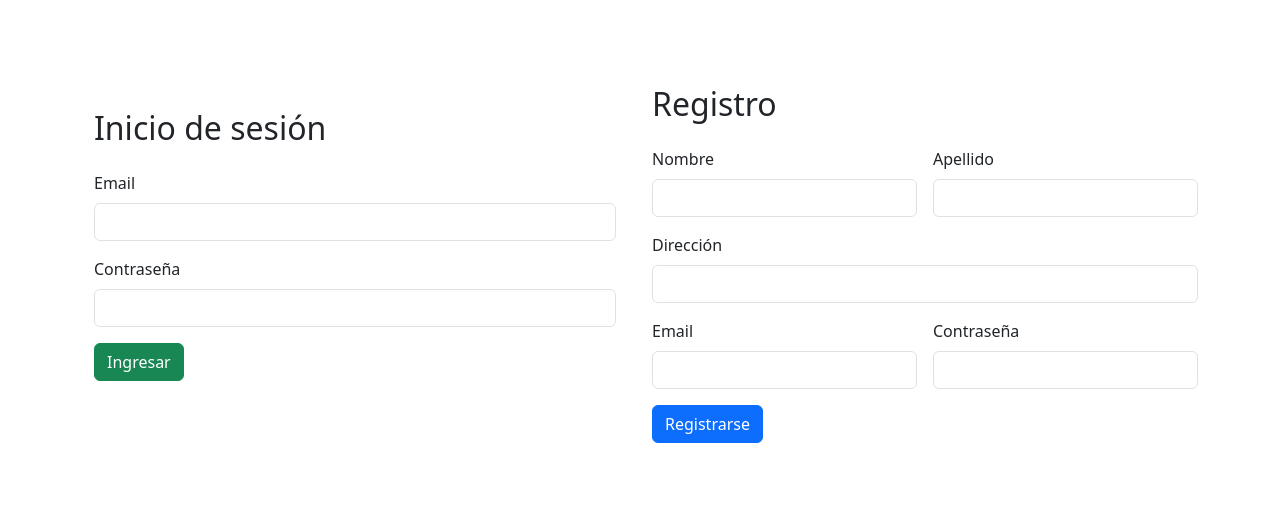
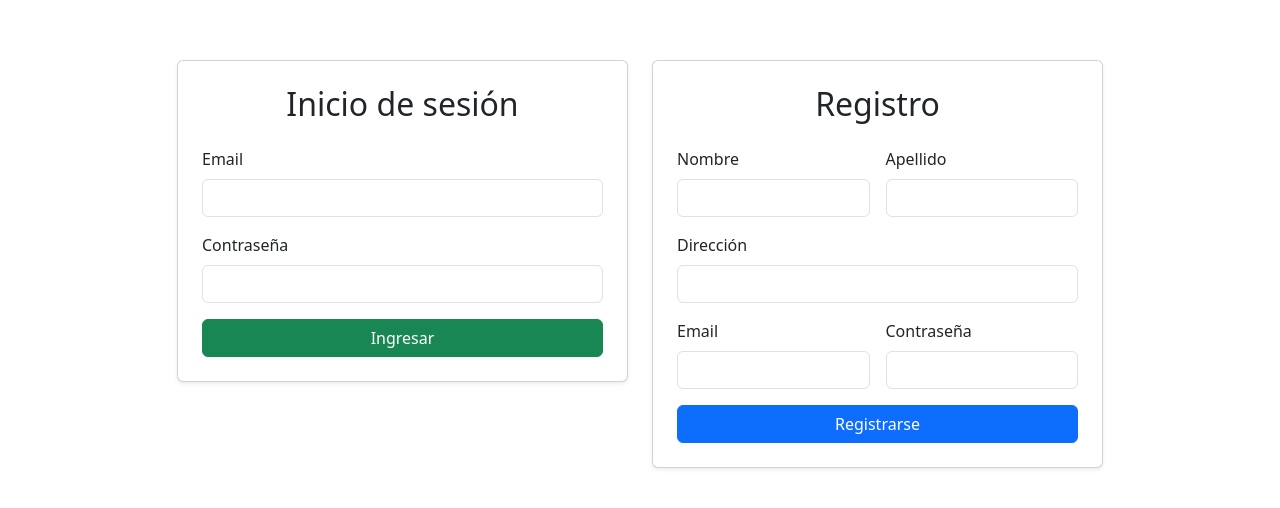
Before and after one commit to JulianKer/TP-Taller-Web-II, an Angular app in the folder front/: page /auth in a window 1280 px wide. Shown: the part 120-628 px from the top of the page. Built offline with nearby package versions, Linux system fonts and the light colour scheme.

Commit message:
refactor estilos login + agrego cerrar sesion q se borró

```diff
--- a/front/src/app/auth/auth/auth.component.html
+++ b/front/src/app/auth/auth/auth.component.html
@@ -1,4 +1,4 @@
-
+<!--
 <div class="container mt-5">
   <div class="row">
     <div class="col-md-6">
@@ -8,4 +8,14 @@
       <app-signup></app-signup>
     </div>
   </div>
+</div> -->
+<div class="container mt-5">
+  <div class="row justify-content-center">
+    <div class="col-md-5">
+      <app-signin></app-signin>
+    </div>
+    <div class="col-md-5">
+      <app-signup></app-signup>
+    </div>
+  </div>
 </div>
--- a/front/src/app/auth/signin/signin.component.html
+++ b/front/src/app/auth/signin/signin.component.html
@@ -1,4 +1,4 @@
-<div class="container mt-4">
+<!-- <div class="container mt-4">
       <h2 class="mb-4">Inicio de sesión</h2>
       <form (ngSubmit)="login()" class="row g-3">
         <div class="col-12">
@@ -15,3 +15,24 @@
         <div *ngIf="mensaje" class="alert alert-info mt-3 msj-alerta-inicio-sesion">{{ mensaje }}</div>
       </form>
     </div>
+
+
+     -->
+
+     <div class="card shadow-sm p-4 mb-4">
+  <h2 class="mb-4 text-center">Inicio de sesión</h2>
+  <form (ngSubmit)="login()" class="row g-3">
+    <div class="col-12">
+      <label for="email" class="form-label">Email</label>
+      <input [(ngModel)]="usuario.email" name="email" id="email" type="email" class="form-control" required />
+    </div>
+    <div class="col-12">
+      <label for="password" class="form-label">Contraseña</label>
+      <input [(ngModel)]="usuario.password" name="password" id="password" type="password" class="form-control" required />
+    </div>
+    <div class="col-12 d-grid">
+      <button type="submit" class="btn btn-success">Ingresar</button>
+    </div>
+    <div *ngIf="mensaje" class="alert alert-info mt-3 msj-alerta-inicio-sesion">{{ mensaje }}</div>
+  </form>
+</div>
--- a/front/src/app/auth/signup/signup.component.html
+++ b/front/src/app/auth/signup/signup.component.html
@@ -1,4 +1,4 @@
-<h2 class="mb-4">Registro</h2>
+<!-- <h2 class="mb-4">Registro</h2>
 <form (ngSubmit)="registrar()" class="row g-3">
   <div class="col-md-6">
     <label for="nombre" class="form-label">Nombre</label>
@@ -24,4 +24,35 @@
     <button type="submit" class="btn btn-primary">Registrarse</button>
   </div>
   <div *ngIf="mensaje" class="alert alert-info mt-3">{{ mensaje }}</div>
-</form>
+</form> -->
+
+
+<div class="card shadow-sm p-4">
+  <h2 class="mb-4 text-center">Registro</h2>
+  <form (ngSubmit)="registrar()" class="row g-3">
+    <div class="col-md-6">
+      <label for="nombre" class="form-label">Nombre</label>
+      <input [(ngModel)]="usuario.nombre" name="nombre" id="nombre" class="form-control" required />
+    </div>
+    <div class="col-md-6">
+      <label for="apellido" class="form-label">Apellido</label>
+      <input [(ngModel)]="usuario.apellido" name="apellido" id="apellido" class="form-control" required />
+    </div>
+    <div class="col-12">
+      <label for="direccion" class="form-label">Dirección</label>
+      <input [(ngModel)]="usuario.direccion" name="direccion" id="direccion" class="form-control" required />
+    </div>
+    <div class="col-md-6">
+      <label for="emailRegistro" class="form-label">Email</label>
+      <input [(ngModel)]="usuario.email" name="email" id="emailRegistro" type="email" class="form-control" required />
+    </div>
+    <div class="col-md-6">
+      <label for="passwordRegistro" class="form-label">Contraseña</label>
+      <input [(ngModel)]="usuario.password" name="password" id="passwordRegistro" type="password" class="form-control" required />
+    </div>
+    <div class="col-12 d-grid">
+      <button type="submit" class="btn btn-primary">Registrarse</button>
+    </div>
+    <div *ngIf="mensaje" class="alert alert-info mt-3">{{ mensaje }}</div>
+  </form>
+</div>
--- a/front/src/app/public/menu/menu.component.html
+++ b/front/src/app/public/menu/menu.component.html
@@ -42,6 +42,11 @@
             <i class="bi bi-person me-1"></i> {{usuarioNombre}}
           </a>
         </li>
+         <li class="nav-item">
+          <a class="nav-link text-pink d-flex align-items-center" (click)="cerrarSesion()" style="cursor: pointer;">
+            <i class="bi bi-box-arrow-right me-1"></i>
+          </a>
+        </li>
       </ul>
     </div>
 
```
